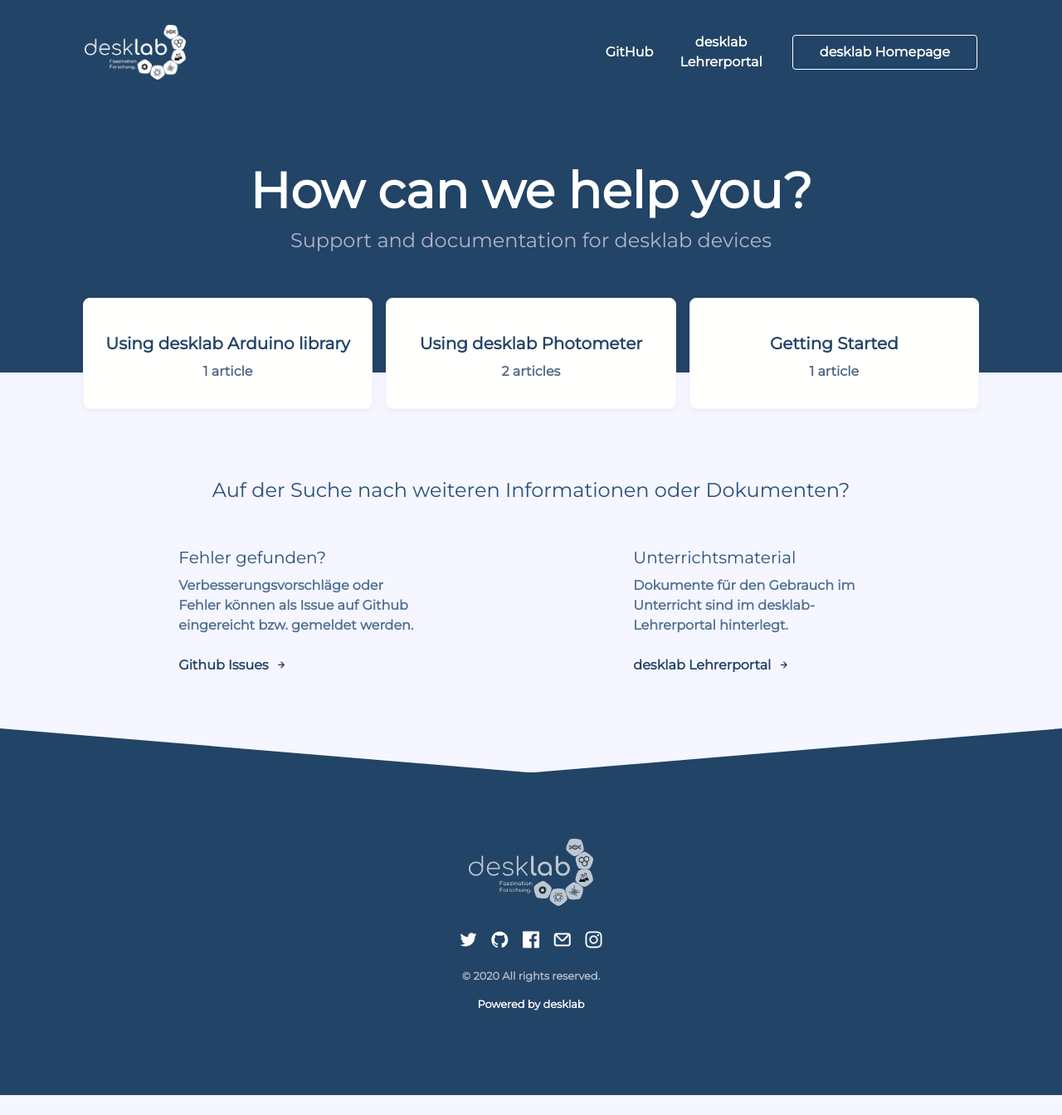
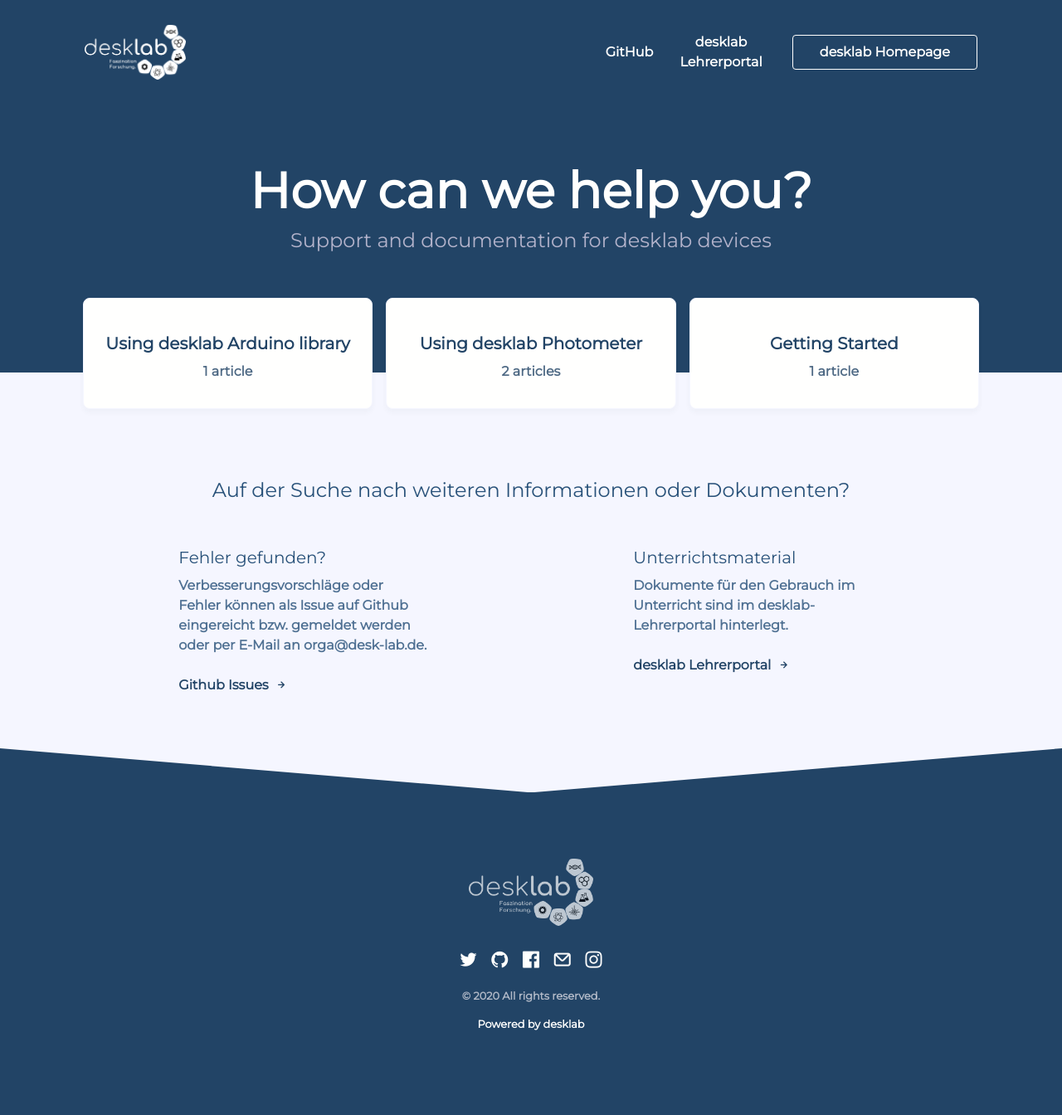
Before and after one commit to desklab/desklab.github.io, a Jekyll site: the page built from index.html, in a window 1280 px wide. Shown: the whole page at 83% size. Built offline with Jekyll 4.4.1, drawn with Linux system fonts in a browser that asks for light colours; nearby versions of some CDN libraries; comment, search, counter and statistics services are not loaded; before the commit the page ends 1320 px from its top, so only the background shows below that.

Commit message:
Add E-Mail

```diff
--- a/_config.yml
+++ b/_config.yml
@@ -58,7 +58,7 @@
 
 # More Help
 help_one_title: Fehler gefunden?
-help_one_content: Verbesserungsvorschläge oder Fehler können als Issue auf Github eingereicht bzw. gemeldet werden.
+help_one_content: Verbesserungsvorschläge oder Fehler können als Issue auf Github eingereicht bzw. gemeldet werden oder per E-Mail an orga@desk-lab.de.
 help_one_button: Github Issues
 help_one_link: https://github.com/desklab/desklab.github.io
 
```
